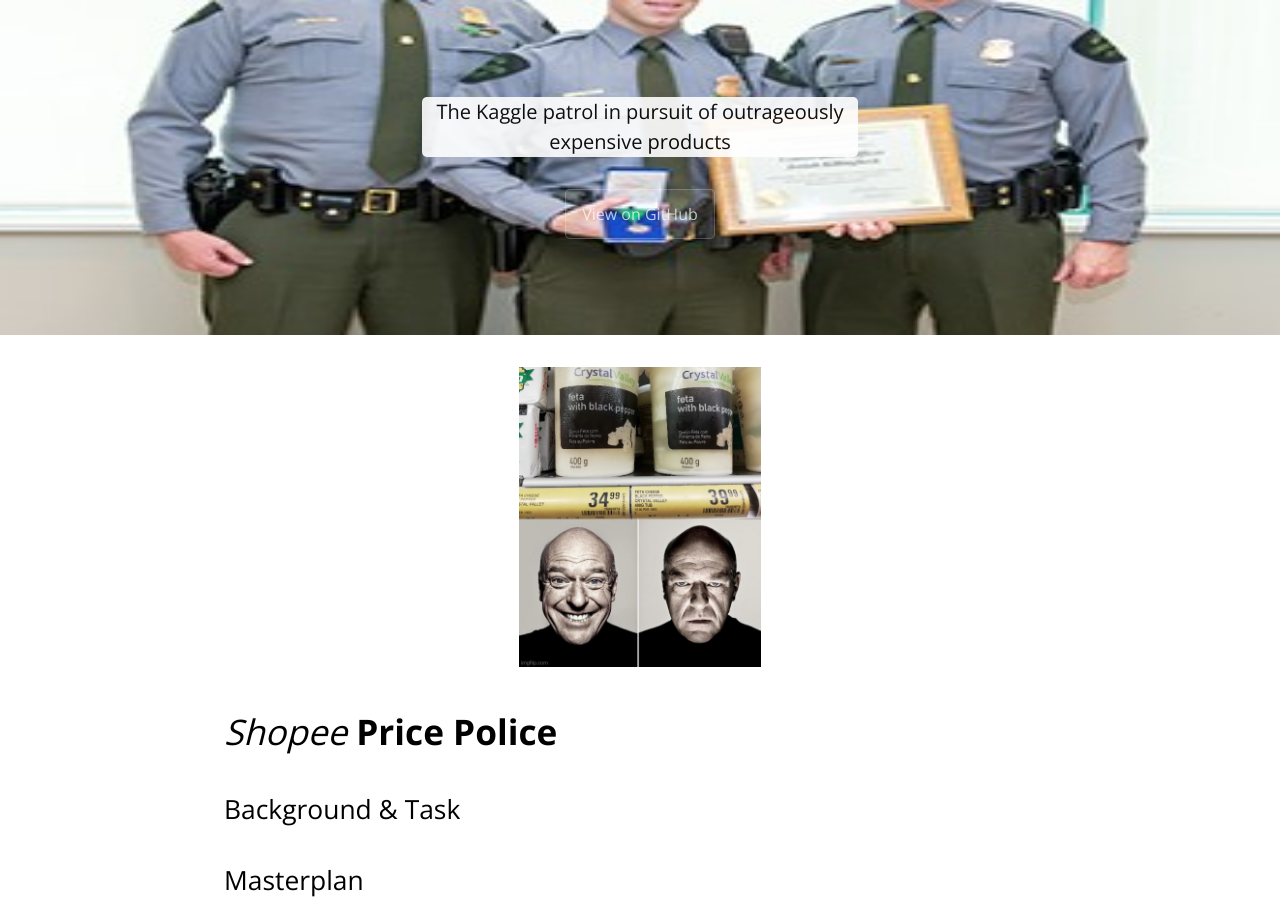
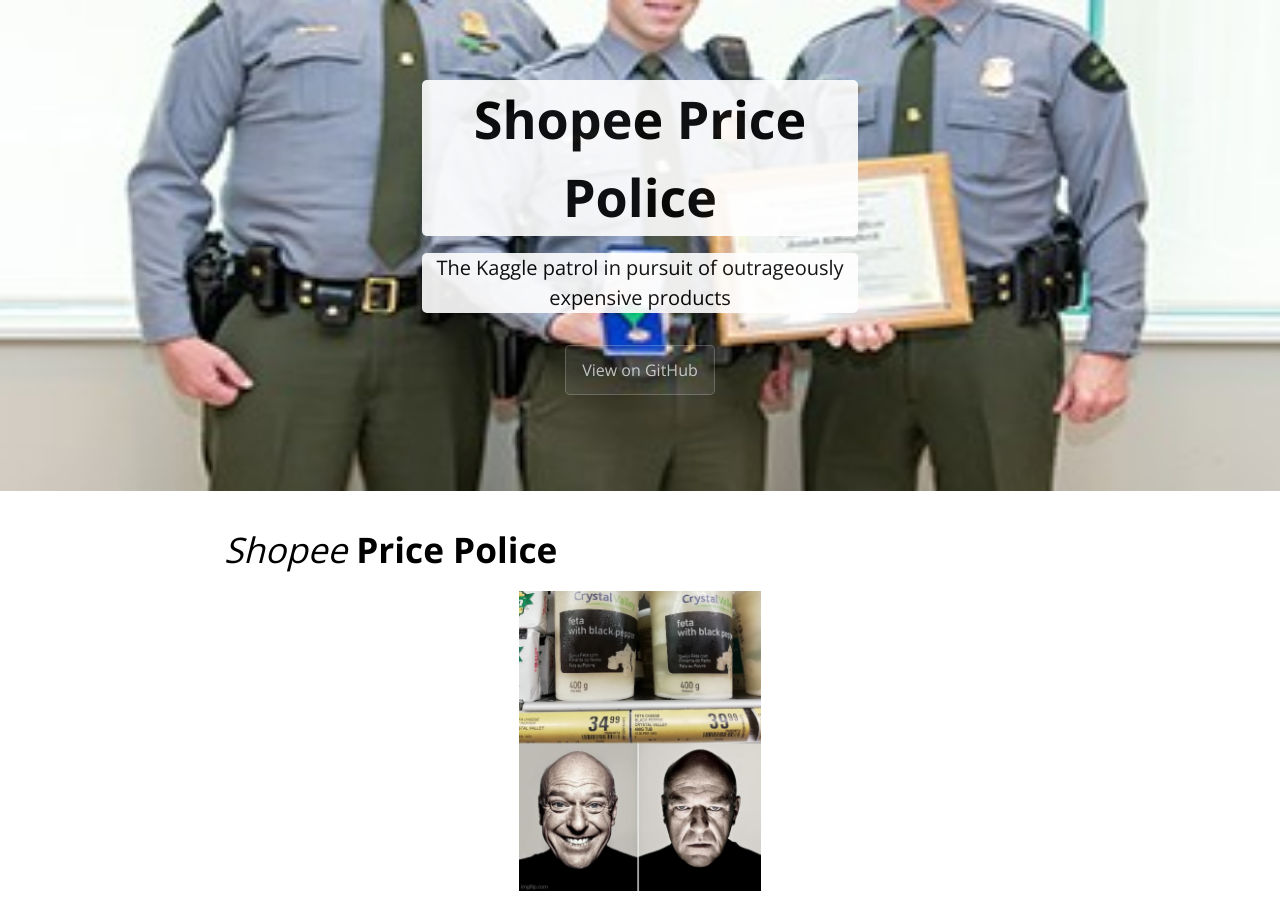
Before and after one commit to joonasrooben/shopee_PP, a Jekyll site: the page built from index.md, in a window 1280 px wide and 900 px high. Built offline with Jekyll 4.4.1, drawn with Linux system fonts in a browser that asks for light colours; our own code applies the rules of GitHub Pages for plain Markdown files.

Commit message:
Update index.md

```diff
--- a/index.md
+++ b/index.md
@@ -1,6 +1,6 @@
+# *Shopee* **Price Police**
+
 <div style="text-align:center"><img src="blog_meme.jpg" alt="meme" class="center" height="300"></div>
-
-# *Shopee* **Price Police**
 
 ## Background & Task
 
```
